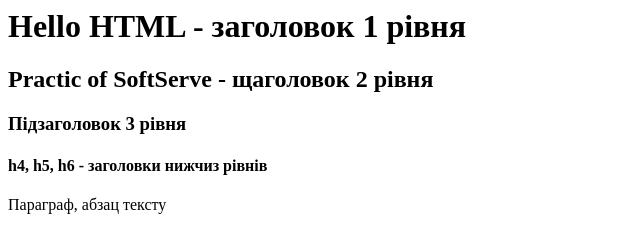
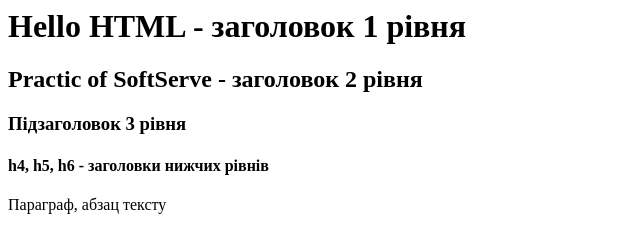
Before and after one commit to TinaBond/HelloWolrd-, a plain HTML site: page index.html in a window 1280 px wide. Shown: the top 227 px of the page, 0-640 px from the left. Drawn offline with Linux system fonts and the light colour scheme.

Commit message:
All files

```diff
--- a/index.html
+++ b/index.html
@@ -10,9 +10,9 @@
 
   <body>
     <h1>Hello HTML - заголовок 1 рівня</h1>
-    <h2> Practic of SoftServe - щаголовок 2 рівня</h2>
+    <h2> Practic of SoftServe - заголовок 2 рівня</h2>
     <h3> Підзаголовок 3 рівня</h3>
-    <h4> h4, h5, h6 - заголовки нижчиз рівнів </h4>
+    <h4> h4, h5, h6 - заголовки нижчих рівнів </h4>
     <p>Параграф, абзац тексту </p>
     <audio> вставка: аудіо-файл</audio>
     <button>кнопка</button>
```
